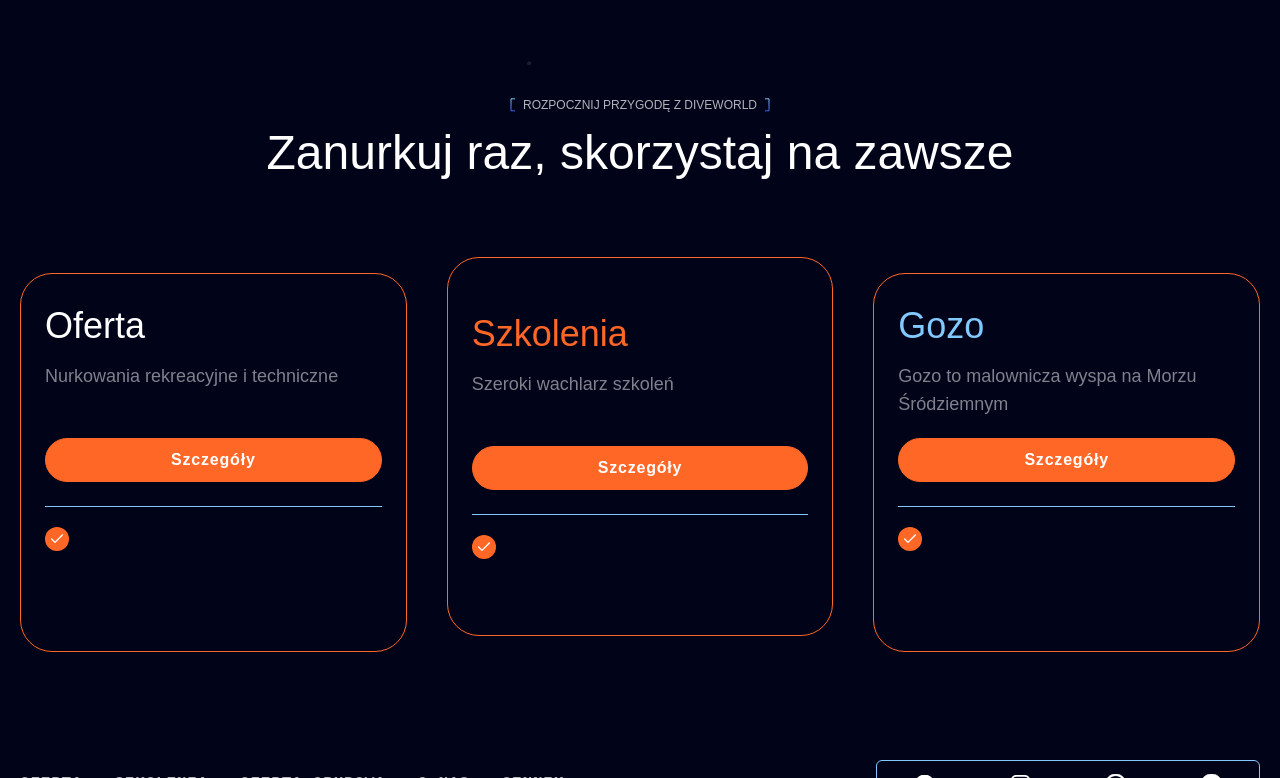
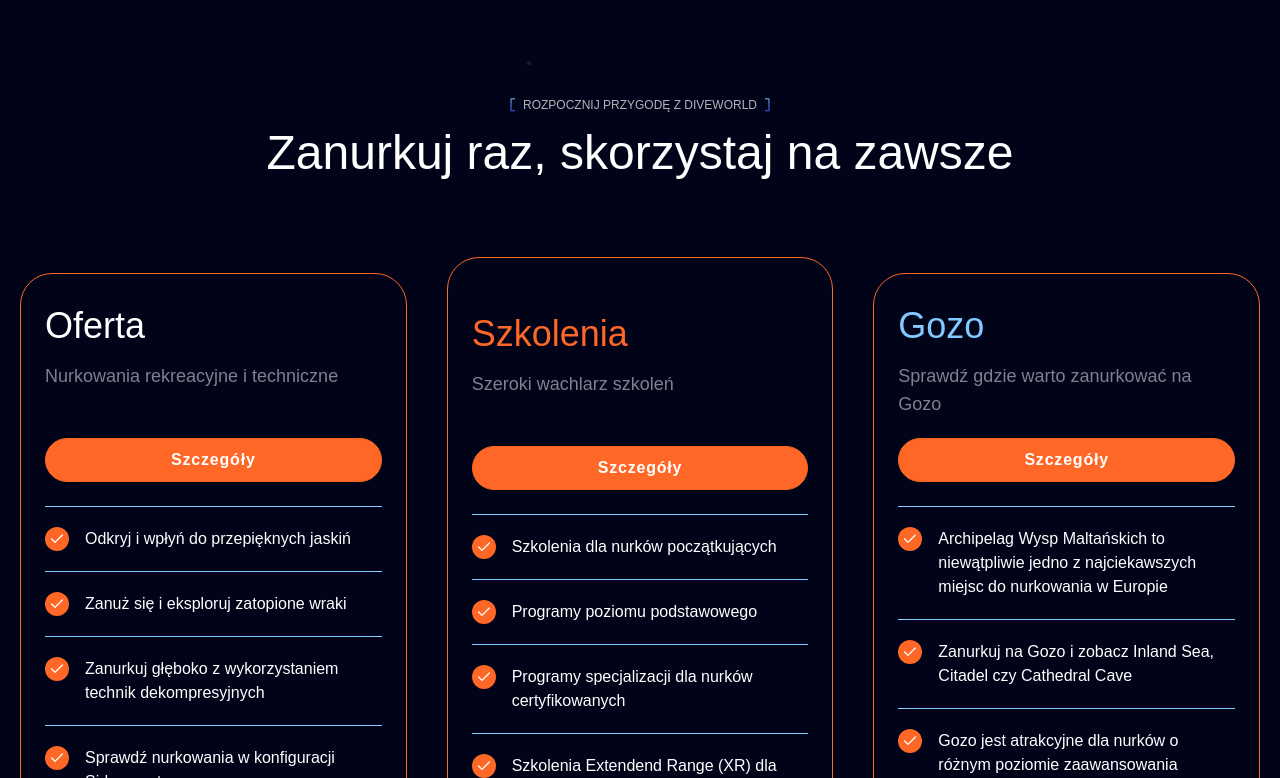
Before and after one commit to MattFvnDev/Diveworld, a React (Vite) app: page / in a window 1280 px wide. Shown: the part 2022-2800 px from the top of the page. Built offline with nearby package versions, Linux system fonts and the light colour scheme.

Commit message:
FeaturesList destructuring Parent's props

```diff
--- a/src/components/FeaturesList.jsx
+++ b/src/components/FeaturesList.jsx
@@ -1,11 +1,17 @@
 import { check } from "../assets"
-const FeaturesList = () => {
+const FeaturesList = ({feature}) => {
+  const {features} = feature
   return (
     <ul>
-      <li className="flex items-start py-5 border-t border-active">
-        <img src={check} alt="check" />
-        <p className="text-sm ml-4 md:text-base text-default "></p>
-      </li>
+      {features.map((feature, index) => (
+        <li
+          key={index}
+          className="flex items-start py-5 border-t border-active"
+        >
+          <img src={check} alt="check" />
+          <p className="text-sm ml-4 md:text-base text-default ">{feature}</p>
+        </li>
+      ))}
     </ul>
   )
 }
--- a/src/constants/index.js
+++ b/src/constants/index.js
@@ -258,18 +258,18 @@ export const diveWorldFeatures = [
       "Programy poziomu podstawowego",
       "Programy specjalizacji dla nurków certyfikowanych",
       "Szkolenia Extendend Range (XR) dla nurków zaawansowanych ",
-      "Szkolenie profesjonalistów nurkowych (DIVE PRO)",
+      "Szkolenia profesjonalistów nurkowych (DIVE PRO)",
     ],
   },
   {
     id: "2",
     path: "/",
     title: "Gozo",
-    description: "Gozo to malownicza wyspa na Morzu Śródziemnym",
+    description: "Sprawdź gdzie warto zanurkować na Gozo",
     features: [
       "Archipelag Wysp Maltańskich to niewątpliwie jedno z najciekawszych miejsc do nurkowania w Europie",
       "Zanurkuj na Gozo i zobacz Inland Sea, Citadel czy Cathedral Cave",
-      "Gozo jest atrakcyjne dla nurków w każdym poziomie zaawansowania",
+      "Gozo jest atrakcyjne dla nurków o różnym poziomie zaawansowania",
     ],
   },
 ]
```
